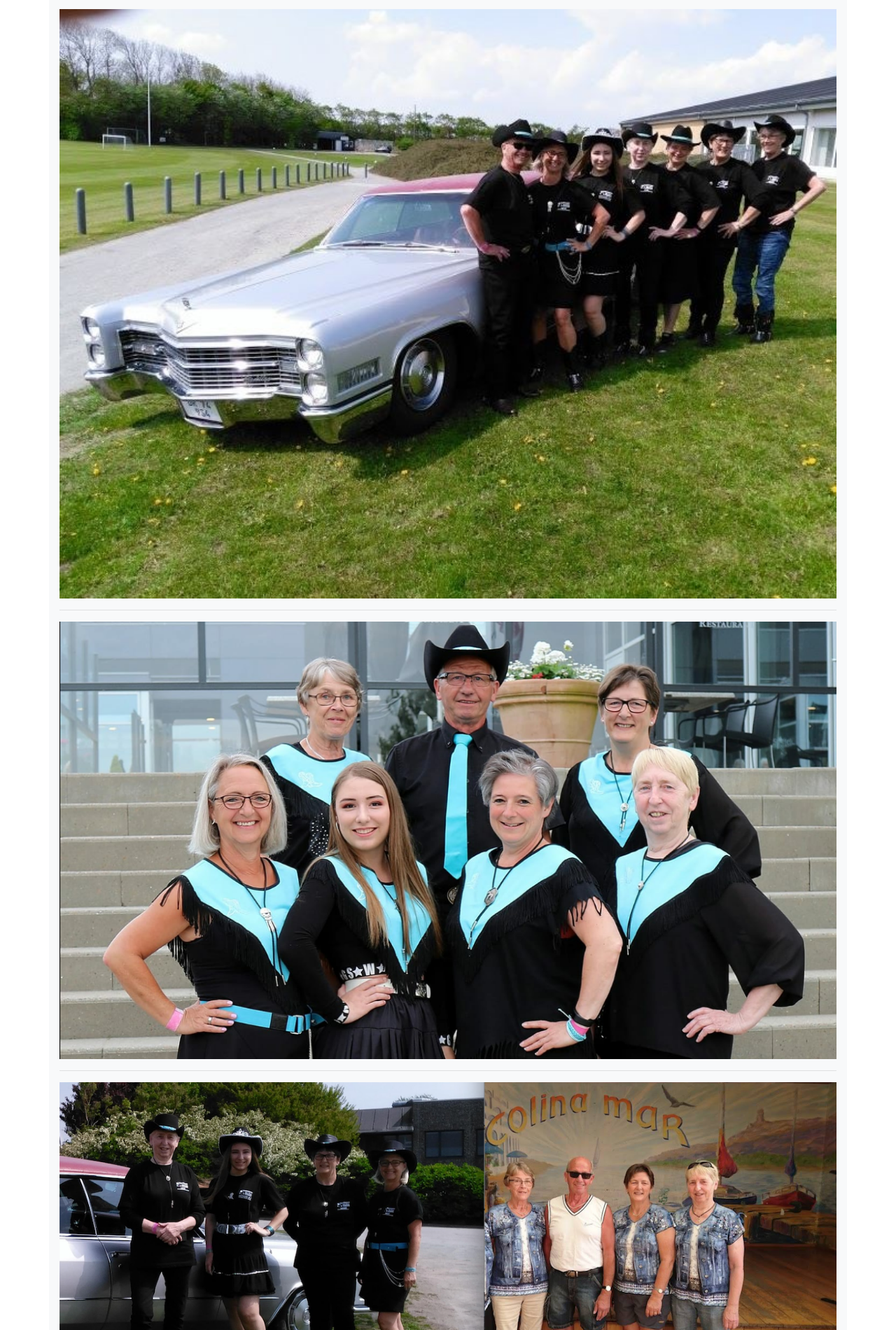
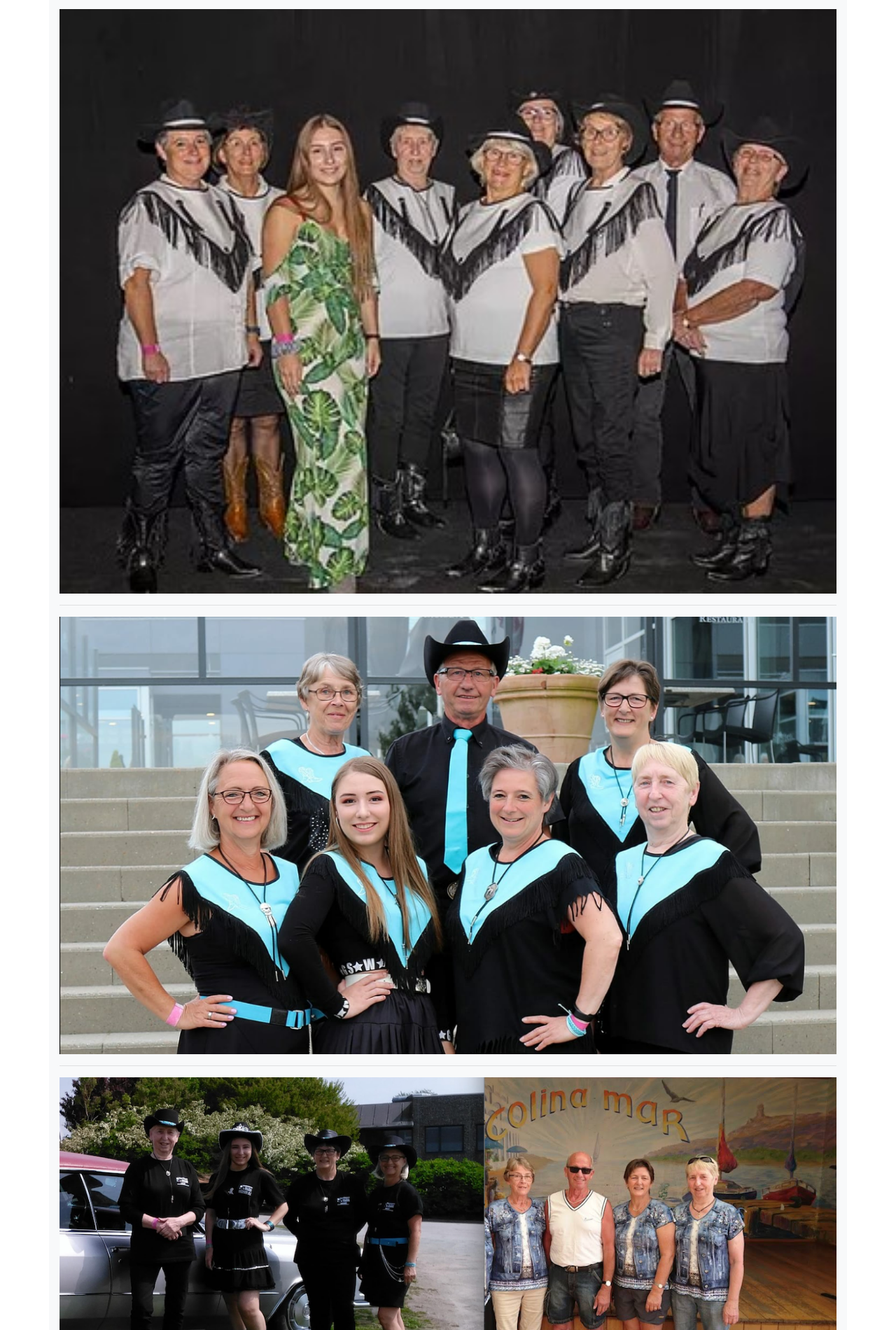
Before and after one commit to lonemathiasen/lonemathiasen.github.io, a Jekyll site: the page built from billeder.md, in a window 1280 px wide. Shown: the part 4056-5956 px from the top of the page at 70% size. Built offline with Jekyll 4.4.1, drawn with Linux system fonts in a browser that asks for light colours.

Commit message:
Update billeder.md
Nyt Billede 2021

```diff
--- a/billeder.md
+++ b/billeder.md
@@ -24,7 +24,7 @@ description: YOLO
 
 ---
 
-![Skærbæk 2018 - old car](/assets/Skærbæk med bil 2018.jpg)
+![Skærbæk 2021](/assets/Skærbæk 2021,1.jpg)
 
 ---
 
```
